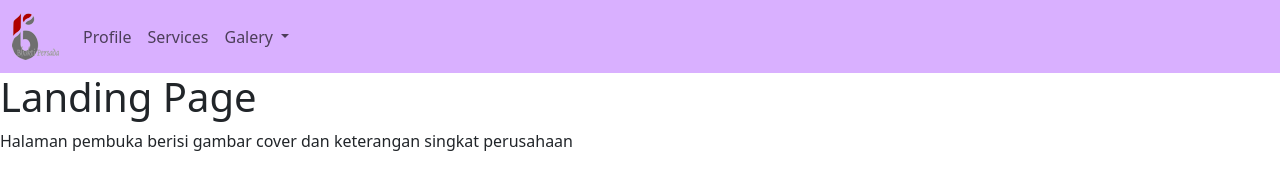
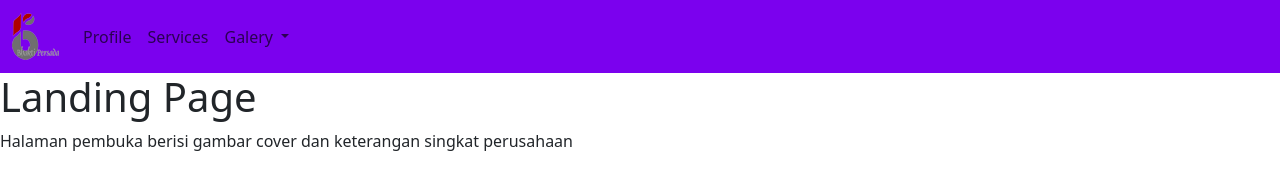
Before and after one commit to sugiartoefendisby/bhaktipersada.github.io, a plain HTML site: page index.html in a window 1280 px wide. Drawn offline with nearby package versions, Linux system fonts and the light colour scheme.

Commit message:
Ganti warna css

```diff
--- a/style.css
+++ b/style.css
@@ -1,3 +1,3 @@
 .navbar {
-    background-color: #d9b0ff;
+    background-color: #7b01ee;
 }
```
